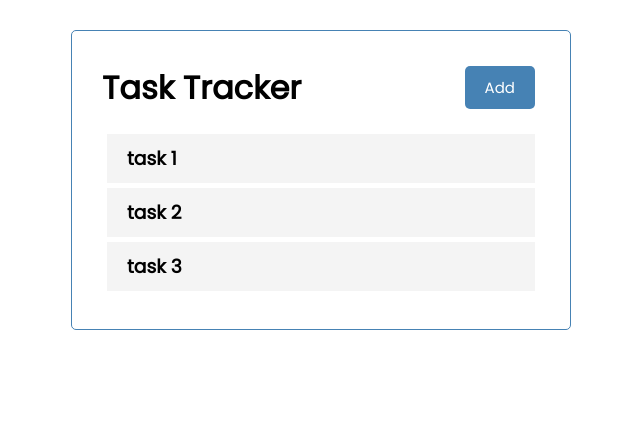
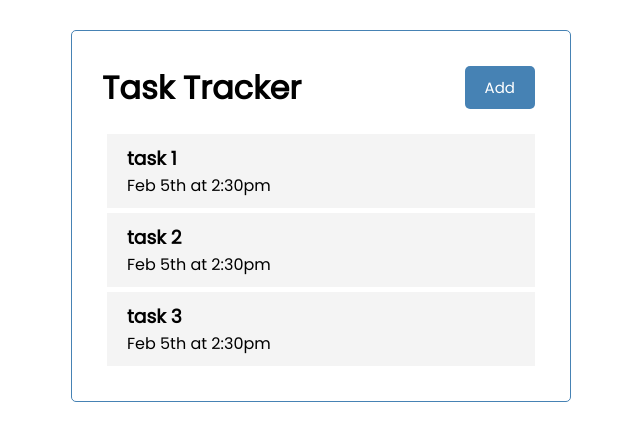
Before and after one commit to nagaita/react-task-tracker, a React (Create React App) app in the folder react-task-tracker/: page / in a window 1280 px wide. Shown: the top 440 px of the page, without its empty margins (319-959 px from the left). Built offline with nearby package versions, Linux system fonts and the light colour scheme.

Commit message:
show task.day

```diff
--- a/react-task-tracker/src/components/Task.tsx
+++ b/react-task-tracker/src/components/Task.tsx
@@ -15,6 +15,7 @@ const Task: React.FC<Props> = ({ task }) => {
     return (
         <div className='task'>
             <h3 key={task.id}>{task.text}</h3>
+            <p>{task.day}</p>
         </div>
     )
 }
```
